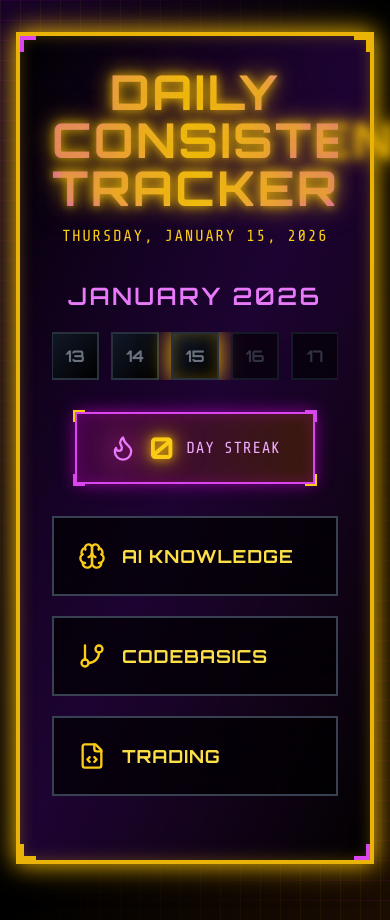
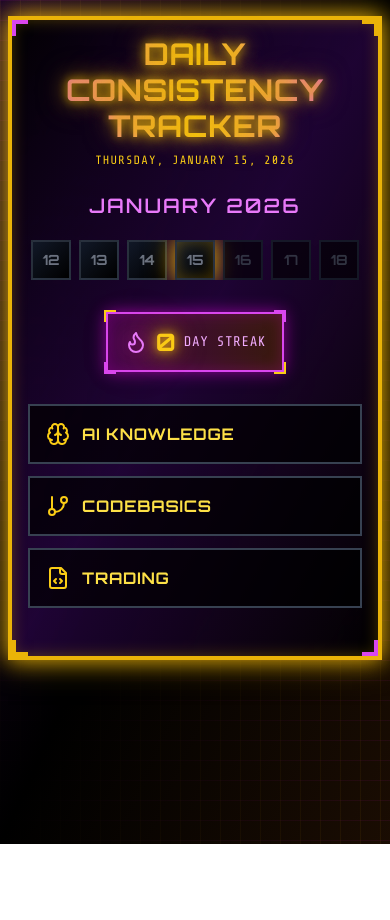
Before and after one commit to Saisumanthv/Learning-Consistency-Tracker, a React (Vite) app: page / in a window 390 px wide. After the commit the page ends 844 px from the top, so only its background shows below. Built offline with nearby package versions, Linux system fonts and the light colour scheme; no server answers.

Commit message:
Updated App.tsx

```diff
--- a/src/App.tsx
+++ b/src/App.tsx
@@ -248,34 +248,34 @@ export default function App() {
   };
 
   return (
-    <div className="min-h-screen bg-black cyber-grid py-8 px-4 relative overflow-hidden">
+    <div className="min-h-screen bg-black cyber-grid py-4 sm:py-6 md:py-8 px-2 sm:px-4 relative overflow-hidden">
       <div className="absolute inset-0 bg-gradient-to-br from-purple-950/40 via-black to-yellow-950/40"></div>
       {showBigCongrats && <Confetti />}
 
       <div className="max-w-4xl mx-auto relative z-10">
-        <div className="bg-gradient-to-br from-black/95 via-purple-950/50 to-black/95 backdrop-blur-sm rounded-none border-4 border-yellow-500 neon-border-gold shadow-2xl p-8 mb-6 relative">
+        <div className="bg-gradient-to-br from-black/95 via-purple-950/50 to-black/95 backdrop-blur-sm rounded-none border-4 border-yellow-500 neon-border-gold shadow-2xl p-4 sm:p-6 md:p-8 mb-6 relative">
           <div className="absolute top-0 left-0 w-4 h-4 border-t-4 border-l-4 border-fuchsia-500"></div>
           <div className="absolute top-0 right-0 w-4 h-4 border-t-4 border-r-4 border-yellow-500"></div>
           <div className="absolute bottom-0 left-0 w-4 h-4 border-b-4 border-l-4 border-yellow-500"></div>
           <div className="absolute bottom-0 right-0 w-4 h-4 border-b-4 border-r-4 border-fuchsia-500"></div>
 
-          <div className="text-center mb-8">
-            <div className="mb-3">
-              <h1 className="text-5xl font-bold text-transparent bg-clip-text bg-gradient-to-r from-fuchsia-500 via-yellow-400 to-fuchsia-500 tracking-wider neon-text-gold" style={{ fontFamily: 'Orbitron, sans-serif' }}>
+          <div className="text-center mb-6 sm:mb-8">
+            <div className="mb-2 sm:mb-3">
+              <h1 className="text-3xl sm:text-4xl md:text-5xl font-bold text-transparent bg-clip-text bg-gradient-to-r from-fuchsia-500 via-yellow-400 to-fuchsia-500 tracking-wide sm:tracking-wider neon-text-gold" style={{ fontFamily: 'Orbitron, sans-serif' }}>
                 DAILY CONSISTENCY TRACKER
               </h1>
             </div>
-            <p className="text-base text-yellow-400 tracking-widest uppercase">
+            <p className="text-xs sm:text-sm md:text-base text-yellow-400 tracking-widest uppercase">
               {formatDate(new Date(selectedDate + 'T00:00:00'))}
             </p>
           </div>
 
           <div className="mb-8">
-            <h3 className="text-2xl font-semibold text-fuchsia-400 mb-5 text-center tracking-widest uppercase" style={{ fontFamily: 'Orbitron, sans-serif' }}>
+            <h3 className="text-xl sm:text-2xl font-semibold text-fuchsia-400 mb-5 text-center tracking-widest uppercase" style={{ fontFamily: 'Orbitron, sans-serif' }}>
               {currentDate.toLocaleDateString('en-US', { month: 'long', year: 'numeric' })}
             </h3>
             <div className="overflow-x-auto scrollbar-hide">
-              <div className="flex gap-3 min-w-max px-8 justify-center">
+              <div className="flex gap-2 sm:gap-3 min-w-max px-4 sm:px-8 justify-center">
                 {Array.from({ length: getDaysInMonth() }, (_, i) => i + 1).map((day) => {
                   const isToday = day === new Date().getDate();
                   const year = currentDate.getFullYear();
@@ -288,7 +288,7 @@ export default function App() {
                       key={day}
                       ref={isToday ? currentDateRef : null}
                       onClick={() => handleDateClick(day)}
-                      className={`w-12 h-12 flex items-center justify-center rounded-none font-bold text-base ${getDateColor(
+                      className={`w-10 h-10 sm:w-12 sm:h-12 flex items-center justify-center rounded-none font-bold text-sm sm:text-base ${getDateColor(
                         day
                       )} flex-shrink-0 transition-all hover:scale-110 cursor-pointer uppercase ${
                         isSelected
@@ -306,38 +306,38 @@ export default function App() {
           </div>
 
           <div className="flex items-center justify-center mb-8">
-            <div className="flex items-center bg-gradient-to-r from-fuchsia-950/80 to-yellow-950/80 border-2 border-fuchsia-500 px-8 py-4 rounded-none shadow-lg neon-border-pink relative">
+            <div className="flex items-center bg-gradient-to-r from-fuchsia-950/80 to-yellow-950/80 border-2 border-fuchsia-500 px-4 sm:px-6 md:px-8 py-3 sm:py-4 rounded-none shadow-lg neon-border-pink relative">
               <div className="absolute -top-1 -left-1 w-3 h-3 border-t-2 border-l-2 border-yellow-400"></div>
               <div className="absolute -top-1 -right-1 w-3 h-3 border-t-2 border-r-2 border-fuchsia-500"></div>
               <div className="absolute -bottom-1 -left-1 w-3 h-3 border-b-2 border-l-2 border-fuchsia-500"></div>
               <div className="absolute -bottom-1 -right-1 w-3 h-3 border-b-2 border-r-2 border-yellow-400"></div>
-              <Flame className="w-7 h-7 text-fuchsia-400 mr-3 drop-shadow-glow" />
-              <span className="text-3xl font-bold text-yellow-400 neon-text-gold" style={{ fontFamily: 'Orbitron, sans-serif' }}>{streak}</span>
-              <span className="ml-3 text-fuchsia-300 text-base font-normal uppercase tracking-wider">DAY STREAK</span>
+              <Flame className="w-6 h-6 sm:w-7 sm:h-7 text-fuchsia-400 mr-2 sm:mr-3 drop-shadow-glow" />
+              <span className="text-2xl sm:text-3xl font-bold text-yellow-400 neon-text-gold" style={{ fontFamily: 'Orbitron, sans-serif' }}>{streak}</span>
+              <span className="ml-2 sm:ml-3 text-fuchsia-300 text-sm sm:text-base font-normal uppercase tracking-wider">DAY STREAK</span>
             </div>
           </div>
 
           {showBigCongrats && (
-            <div className="bg-gradient-to-r from-fuchsia-500/30 via-yellow-500/30 to-fuchsia-500/30 border-4 border-yellow-400 text-white p-8 rounded-none mb-6 text-center animate-pulse shadow-2xl neon-border-gold relative">
+            <div className="bg-gradient-to-r from-fuchsia-500/30 via-yellow-500/30 to-fuchsia-500/30 border-4 border-yellow-400 text-white p-4 sm:p-6 md:p-8 rounded-none mb-6 text-center animate-pulse shadow-2xl neon-border-gold relative">
               <div className="absolute top-0 left-0 w-6 h-6 border-t-4 border-l-4 border-fuchsia-500"></div>
               <div className="absolute top-0 right-0 w-6 h-6 border-t-4 border-r-4 border-yellow-500"></div>
               <div className="absolute bottom-0 left-0 w-6 h-6 border-b-4 border-l-4 border-yellow-500"></div>
               <div className="absolute bottom-0 right-0 w-6 h-6 border-b-4 border-r-4 border-fuchsia-500"></div>
-              <h2 className="text-4xl font-bold text-transparent bg-clip-text bg-gradient-to-r from-fuchsia-300 via-yellow-300 to-fuchsia-300 neon-text-gold uppercase tracking-wider" style={{ fontFamily: 'Orbitron, sans-serif' }}>
+              <h2 className="text-2xl sm:text-3xl md:text-4xl font-bold text-transparent bg-clip-text bg-gradient-to-r from-fuchsia-300 via-yellow-300 to-fuchsia-300 neon-text-gold uppercase tracking-wider" style={{ fontFamily: 'Orbitron, sans-serif' }}>
                 Congratulations!
               </h2>
-              <p className="text-xl mt-3 text-yellow-300 uppercase tracking-wide">You've made your time useful today!</p>
+              <p className="text-base sm:text-lg md:text-xl mt-3 text-yellow-300 uppercase tracking-wide">You've made your time useful today!</p>
             </div>
           )}
 
-          <div className="space-y-5 mb-8">
+          <div className="space-y-3 sm:space-y-4 md:space-y-5 mb-8">
             {(Object.keys(topicNames) as Array<keyof TopicState>).map((topic) => {
               const Icon = topicIcons[topic];
               return (
                 <div key={topic}>
                   <button
                     onClick={() => handleTopicCheck(topic)}
-                    className={`w-full flex items-center justify-between p-6 rounded-none cursor-pointer transition-all duration-300 relative ${
+                    className={`w-full flex items-center justify-between p-4 sm:p-5 md:p-6 rounded-none cursor-pointer transition-all duration-300 relative ${
                       topics[topic]
                         ? 'bg-gradient-to-r from-fuchsia-600/90 to-yellow-600/90 border-2 border-yellow-400 hover:from-fuchsia-600 hover:to-yellow-600 shadow-lg neon-border-gold'
                         : 'bg-black/70 border-2 border-gray-700 hover:bg-black/90 hover:border-yellow-500/60'
@@ -351,18 +351,18 @@ export default function App() {
                         <div className="absolute bottom-0 right-0 w-3 h-3 border-b-2 border-r-2 border-fuchsia-400"></div>
                       </>
                     )}
-                    <div className="flex items-center gap-4">
-                      <Icon className={`w-7 h-7 ${topics[topic] ? 'text-white drop-shadow-glow' : 'text-yellow-400'}`} />
-                      <span className={`text-lg font-bold tracking-wider uppercase ${topics[topic] ? 'text-white' : 'text-yellow-300'}`} style={{ fontFamily: 'Orbitron, sans-serif' }}>
+                    <div className="flex items-center gap-3 sm:gap-4">
+                      <Icon className={`w-6 h-6 sm:w-7 sm:h-7 ${topics[topic] ? 'text-white drop-shadow-glow' : 'text-yellow-400'}`} />
+                      <span className={`text-base sm:text-lg font-bold tracking-wider uppercase ${topics[topic] ? 'text-white' : 'text-yellow-300'}`} style={{ fontFamily: 'Orbitron, sans-serif' }}>
                         {topicNames[topic]}
                       </span>
                     </div>
                     {topics[topic] && (
-                      <Check className="w-7 h-7 text-fuchsia-300 drop-shadow-glow" />
+                      <Check className="w-6 h-6 sm:w-7 sm:h-7 text-fuchsia-300 drop-shadow-glow" />
                     )}
                   </button>
                   {completionMessages[topic] && (
-                    <div className="mt-3 ml-4 text-yellow-400 font-normal text-base animate-pulse uppercase tracking-wide">
+                    <div className="mt-3 ml-4 text-yellow-400 font-normal text-sm sm:text-base animate-pulse uppercase tracking-wide">
                       Congrats on completing {topicNames[topic]} today!
                     </div>
                   )}
```
